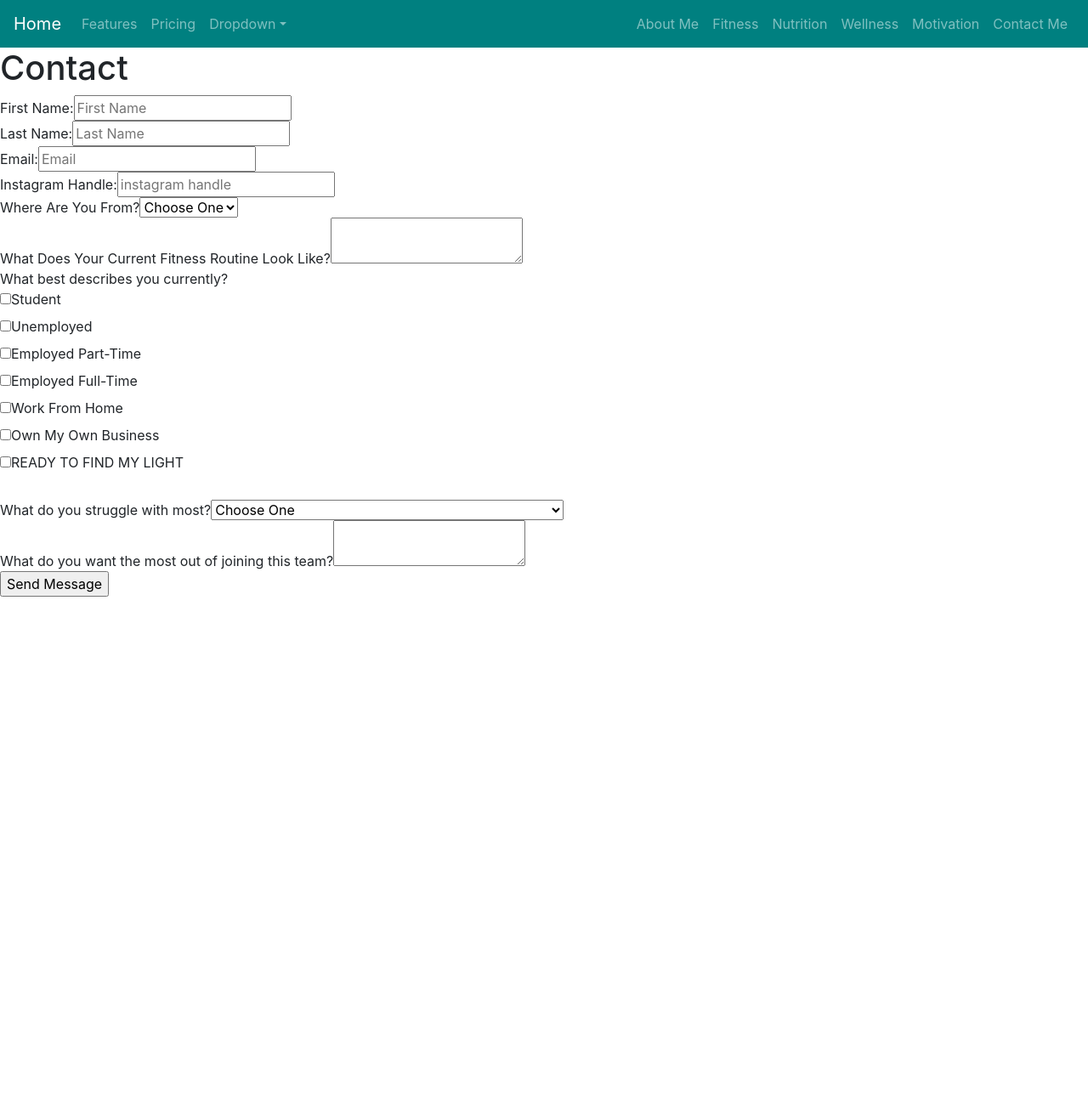
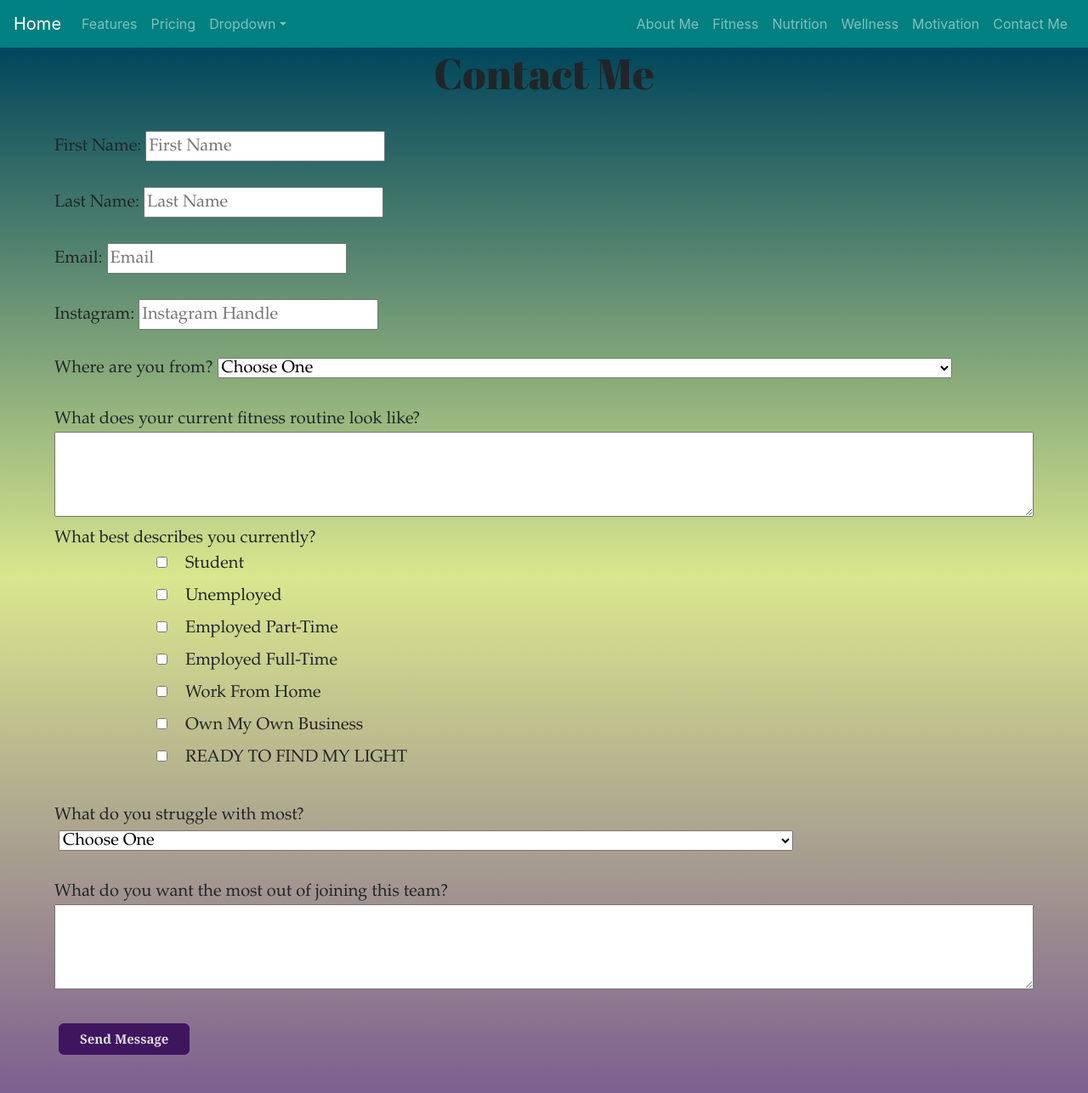
Before and after one commit to travisprol0/coaching-frontend, a React (Create React App) app: page /contact-me in a window 1280 px wide. Shown: the top 1286 px of the page at 85% size. Before the commit the page ends 800 px from the top, so only its background shows below. Built offline with nearby package versions, Linux system fonts and the light colour scheme.

Commit message:
contact and about styling

```diff
--- a/src/components/AboutMe.js
+++ b/src/components/AboutMe.js
@@ -4,7 +4,7 @@ import "../css/mobile/AboutMeMobile.css"
 
 const AboutMe = (props) => {
   return (
-    <>
+    <div className="info">
       <h1 className="about-me-title">About Me</h1>
       <p className="about-me-paragraph">
         Thanks for reaching out about joining my team. I am so thrilled to start
@@ -32,7 +32,7 @@ const AboutMe = (props) => {
         For more information, fill out the form below and I look forward to
         chatting with you!
       </p>
-    </>
+    </div>
   )
 }
 
--- a/src/components/Contact.js
+++ b/src/components/Contact.js
@@ -1,10 +1,11 @@
 import React from "react";
 import InfoForm from "../forms/InfoForm";
+import "../css/web/InfoForm.css";
+import "../css/mobile/InfoFormMobile.css";
 
 const Contact = () => {
   return (
-    <div>
-      <h1>Contact</h1>
+    <div className="contact-div">
       <InfoForm />
     </div>
   );
--- a/src/css/mobile/AboutMeMobile.css
+++ b/src/css/mobile/AboutMeMobile.css
@@ -5,4 +5,9 @@
     margin-right: auto;
     width: 75%;
   }
+
+  .info {
+    height: 100%;
+    background-image: linear-gradient(to bottom, rgb(0, 70, 92), rgba(205, 223, 104, 0.753),  rgb(202, 158, 77), rgb(123, 92, 144));
+  }
 }
--- a/src/css/mobile/InfoFormMobile.css
+++ b/src/css/mobile/InfoFormMobile.css
@@ -0,0 +1,29 @@
+.contact-div {
+  background-image: linear-gradient(to bottom, rgb(0, 70, 92), rgba(205, 223, 104, 0.753), rgb(123, 92, 144));
+}
+
+.form-div {
+  width: 90%;
+  margin: auto;
+  font-family: "Bodoni MT", Didot, "Didot LT STD", "Hoefler Text", Garamond,
+    "Times New Roman", serif;
+  font-size: 20px;
+  margin-top: 3%;
+}
+
+.form-div select {
+  margin-left: 5px;
+  width: 75%;
+}
+
+.success-paragraph {
+  display: block;
+  margin-left: auto;
+  margin-right: auto;
+  width: 75%;
+  font-family: "Bodoni MT", Didot, "Didot LT STD", "Hoefler Text", Garamond,
+    "Times New Roman", serif;
+  font-size: 20px;
+  text-align: center;
+  margin-top: 15%;
+}
--- a/src/css/web/AboutMe.css
+++ b/src/css/web/AboutMe.css
@@ -1,3 +1,10 @@
+.info {
+    height: 100vh;
+    width: 100vw;
+    background-image: url(../../images/sunset.jpg);
+    background-size: cover;
+  }
+
 .about-me-title {
     font-family: "Abril Fatface";
     font-size: 50px;
@@ -5,7 +12,6 @@
     margin-left: auto;
     margin-right: auto;
     text-align: center;
-    margin-top: 2%;
 }
 
 .about-me-paragraph {
@@ -16,4 +22,5 @@
     font-family: "Bodoni MT", Didot, "Didot LT STD", "Hoefler Text", Garamond,
     "Times New Roman", serif;
     font-size: 25px;
+    color:rgb(3, 29, 29);
 }
--- a/src/css/web/Home.css
+++ b/src/css/web/Home.css
@@ -56,54 +56,46 @@
 }
 
 .get-started {
-  box-shadow: inset 0px 1px 0px 0px #d9fbbe;
-  background: linear-gradient(to bottom, #85b319 5%, #a5cc52 100%);
-  background-color: #85b319;
-  border-radius: 6px;
-  border: 1px solid #83c41a;
-  display: inline-block;
-  cursor: pointer;
-  color: #ffffff;
-  font-family: Arial;
-  font-size: 15px;
-  font-weight: bold;
-  padding: 6px 24px;
-  text-decoration: none;
-  text-shadow: 0px 1px 0px #e5fcc0;
+	background-color:#3f155f;
+	border-radius:6px;
+	border:1px solid #3f155f;
+	display:inline-block;
+	cursor:pointer;
+	color:#dddddd;
+	font-family:Georgia;
+	font-size:15px;
+	font-weight:bold;
+	padding:6px 24px;
+  text-decoration:none;
   margin-top: 285px;
 }
 .get-started:hover {
-  background: linear-gradient(to bottom, #a5cc52 5%, #85b319 100%);
-  background-color: #a5cc52;
+	background-color:#c2aaf0;
 }
 .get-started:active {
-  position: relative;
-  top: 1px;
+	position:relative;
+	top:1px;
 }
 
 .contact-me {
-  box-shadow: inset 0px 1px 0px 0px #d9fbbe;
-  background: linear-gradient(to bottom, #85b319 5%, #a5cc52 100%);
-  background-color: #85b319;
-  border-radius: 6px;
-  border: 1px solid #83c41a;
-  display: inline-block;
-  cursor: pointer;
-  color: #ffffff;
-  font-family: Arial;
-  font-size: 15px;
-  font-weight: bold;
-  padding: 6px 24px;
-  text-decoration: none;
-  text-shadow: 0px 1px 0px #e5fcc0;
+	background-color:#3f155f;
+	border-radius:6px;
+	border:1px solid #3f155f;
+	display:inline-block;
+	cursor:pointer;
+	color:#dddddd;
+	font-family:Georgia;
+	font-size:15px;
+	font-weight:bold;
+	padding:6px 24px;
+  text-decoration:none;
   margin-top: 285px;
   margin-left: 10px;
 }
 .contact-me:hover {
-  background: linear-gradient(to bottom, #a5cc52 5%, #85b319 100%);
-  background-color: #a5cc52;
+	background-color:#c2aaf0;
 }
 .contact-me:active {
-  position: relative;
-  top: 1px;
+	position:relative;
+	top:1px;
 }
--- a/src/css/web/InfoForm.css
+++ b/src/css/web/InfoForm.css
@@ -1,3 +1,38 @@
+.contact-me-header {
+    font-family: "Abril Fatface";
+    font-size: 50px;
+    text-align: center;
+}
+
+.form-div {
+  width: 33%;
+  margin: auto;
+  font-family: "Bodoni MT", Didot, "Didot LT STD", "Hoefler Text", Garamond,
+    "Times New Roman", serif;
+  font-size: 20px;
+  margin-top: 3%
+}
+
+.form-div input {
+  margin-left: 5px;
+}
+.form-div select {
+  margin-left: 5px;
+  width: 30%
+}
+.form-div textarea {
+  width: 100%;
+  height: 100px;
+}
+
+.checkbox {
+    margin-left: 10%;
+}
+
+.checkbox label {
+    margin-left: 2%;
+}
+
 .success-paragraph {
   display: block;
   margin-left: auto;
@@ -6,5 +41,28 @@
   font-family: "Bodoni MT", Didot, "Didot LT STD", "Hoefler Text", Garamond,
     "Times New Roman", serif;
   font-size: 30px;
-    text-align: center
+  text-align: center;
+  margin-top: 5%;
 }
+
+
+.submit-button {
+	background-color:#3f155f;
+	border-radius:6px;
+	border:1px solid #3f155f;
+	display:inline-block;
+	cursor:pointer;
+	color:#dddddd;
+	font-family:Georgia;
+	font-size:15px;
+	font-weight:bold;
+	padding:6px 24px;
+  text-decoration:none;
+}
+.submit-button:hover {
+	background-color:#c2aaf0;
+}
+.submit-button:active {
+	position:relative;
+	top:1px;
+}
--- a/src/forms/InfoForm.js
+++ b/src/forms/InfoForm.js
@@ -1,7 +1,7 @@
-import React from "react"
-import emailjs from "emailjs-com"
-import "../css/web/InfoForm.css"
-import "../css/mobile/InfoFormMobile.css"
+import React from "react";
+import emailjs from "emailjs-com";
+import "../css/web/InfoForm.css";
+import "../css/mobile/InfoFormMobile.css";
 
 class InfoForm extends React.Component {
   state = {
@@ -16,20 +16,21 @@ class InfoForm extends React.Component {
     userStruggle: "",
     wantMost: "",
     success: "pre email",
-  }
+  };
 
   changeHandler = (e) => {
-    this.setState({ [e.target.name]: e.target.value })
-  }
+    this.setState({ [e.target.name]: e.target.value });
+  };
 
   check = (e) => {
-    this.setState({ [e.target.name]: e.target.value })
-  }
+    this.setState({ [e.target.name]: e.target.value });
+  };
 
   whatCountry = () => {
     if (this.state.location === "Other") {
       return (
         <>
+          <br></br>
           <br></br>
           <span>
             Type Your Country:
@@ -42,14 +43,15 @@ class InfoForm extends React.Component {
             ></input>
           </span>
         </>
-      )
+      );
     }
-  }
+  };
 
   struggle = () => {
     if (this.state.struggle === "Other") {
       return (
         <>
+          <br></br>
           <br></br>
           <span>
             What do you struggle with?:
@@ -61,15 +63,18 @@ class InfoForm extends React.Component {
             ></textarea>
           </span>
         </>
-      )
+      );
     }
-  }
+  };
 
   renderForm = () => {
     if (this.state.success === "pre email") {
       return (
+        <>
+          <h1 className="contact-me-header">Contact Me</h1>
+          <div className="form-div">
             <form onSubmit={this.sendEmail}>
-          <span>
+              <span className="first-name">
                 First Name:
                 <input
                   type="text"
@@ -80,7 +85,8 @@ class InfoForm extends React.Component {
                 ></input>
               </span>
               <br></br>
-          <span>
+              <br></br>
+              <span className="last-name">
                 Last Name:
                 <input
                   type="text"
@@ -91,7 +97,8 @@ class InfoForm extends React.Component {
                 ></input>
               </span>
               <br></br>
-          <span>
+              <br></br>
+              <span className="email">
                 Email:
                 <input
                   type="text"
@@ -102,19 +109,21 @@ class InfoForm extends React.Component {
                 ></input>
               </span>
               <br></br>
-          <span>
-            Instagram Handle:
+              <br></br>
+              <span className="instagram">
+                Instagram:
                 <input
                   type="text"
                   name="instagram"
                   value={this.state.instagram}
-              placeholder="instagram handle"
+                  placeholder="Instagram Handle"
                   onChange={this.changeHandler}
                 ></input>
               </span>
               <br></br>
+              <br></br>
               <span>
-            Where Are You From?
+                Where are you from?
                 <select
                   name="location"
                   value={this.state.location}
@@ -129,8 +138,10 @@ class InfoForm extends React.Component {
               </span>
               {this.whatCountry()}
               <br></br>
+              <br></br>
               <span>
-            What Does Your Current Fitness Routine Look Like?
+                What does your current fitness routine look like?
+                <br></br>
                 <textarea
                   type="text"
                   name="currentFitnessRoutine"
@@ -142,6 +153,7 @@ class InfoForm extends React.Component {
               <span>
                 What best describes you currently?
                 <br></br>
+                <div className="checkbox">
                   <input
                     type="checkbox"
                     value="Student"
@@ -197,7 +209,7 @@ class InfoForm extends React.Component {
                     onChange={this.check}
                   ></input>
                   <label for="profession7">READY TO FIND MY LIGHT</label>
-            <br></br>
+                </div>
               </span>
               <br></br>
               <span>
@@ -219,6 +231,7 @@ class InfoForm extends React.Component {
               </span>
               {this.struggle()}
               <br></br>
+              <br></br>
               <span>
                 What do you want the most out of joining this team?
                 <textarea
@@ -229,15 +242,22 @@ class InfoForm extends React.Component {
                 ></textarea>
               </span>
               <br></br>
-          <input type="submit" value="Send Message"></input>
+              <br></br>
+              <input className="submit-button" type="submit" value="Send Message"></input>
             </form>
-      )
+              <br></br>
+              <br></br>
+          </div>
+        </>
+      );
     } else if (this.state.success === "false") {
       return (
         <>
+          <h1 className="contact-me-header">Contact Me</h1>
           <h1>Sorry, something went wrong. Please try again!</h1>
+          <div className="form-div">
             <form onSubmit={this.sendEmail}>
-            <span>
+              <span className="first-name">
                 First Name:
                 <input
                   type="text"
@@ -248,7 +268,8 @@ class InfoForm extends React.Component {
                 ></input>
               </span>
               <br></br>
-            <span>
+              <br></br>
+              <span className="last-name">
                 Last Name:
                 <input
                   type="text"
@@ -259,7 +280,8 @@ class InfoForm extends React.Component {
                 ></input>
               </span>
               <br></br>
-            <span>
+              <br></br>
+              <span className="email">
                 Email:
                 <input
                   type="text"
@@ -270,19 +292,21 @@ class InfoForm extends React.Component {
                 ></input>
               </span>
               <br></br>
-            <span>
-              Instagram Handle:
+              <br></br>
+              <span className="instagram">
+                Instagram:
                 <input
                   type="text"
                   name="instagram"
                   value={this.state.instagram}
-                placeholder="instagram handle"
+                  placeholder="Instagram Handle"
                   onChange={this.changeHandler}
                 ></input>
               </span>
               <br></br>
+              <br></br>
               <span>
-              Where Are You From?
+                Where are you from?
                 <select
                   name="location"
                   value={this.state.location}
@@ -297,8 +321,10 @@ class InfoForm extends React.Component {
               </span>
               {this.whatCountry()}
               <br></br>
+              <br></br>
               <span>
-              What Does Your Current Fitness Routine Look Like?
+                What does your current fitness routine look like?
+                <br></br>
                 <textarea
                   type="text"
                   name="currentFitnessRoutine"
@@ -310,6 +336,7 @@ class InfoForm extends React.Component {
               <span>
                 What best describes you currently?
                 <br></br>
+                <div className="checkbox">
                   <input
                     type="checkbox"
                     value="Student"
@@ -365,7 +392,7 @@ class InfoForm extends React.Component {
                     onChange={this.check}
                   ></input>
                   <label for="profession7">READY TO FIND MY LIGHT</label>
-              <br></br>
+                </div>
               </span>
               <br></br>
               <span>
@@ -387,6 +414,7 @@ class InfoForm extends React.Component {
               </span>
               {this.struggle()}
               <br></br>
+              <br></br>
               <span>
                 What do you want the most out of joining this team?
                 <textarea
@@ -397,10 +425,14 @@ class InfoForm extends React.Component {
                 ></textarea>
               </span>
               <br></br>
-            <input type="submit" value="Send Message"></input>
+              <br></br>
+              <input className="submit-button" type="submit" value="Send Message"></input>
             </form>
+              <br></br>
+              <br></br>
+          </div>
         </>
-      )
+      );
     } else if (this.state.success === "true") {
       return (
         <p className="success-paragraph">
@@ -408,31 +440,36 @@ class InfoForm extends React.Component {
           decision to make YOU a priority! I look forward to talking to you more
           about your wellness journey!
         </p>
+      );
+    }
+  };
+
+  sendEmail = (e) => {
+    e.preventDefault();
+    //  first argument below: service_4fh66ju
+    emailjs
+      .sendForm(
+        "service_4fh66ju",
+        "template_oik5t0k",
+        e.target,
+        "user_qGTcZI0dV3MS1J6d7CirL"
       )
+      .then(
+        (result) => {
+          console.log(result.text);
+          this.setState({ success: "true" });
+        },
+        (error) => {
+          console.log(error.text);
+          this.setState({ success: "false" });
+        }
+      );
+  };
+
+  render() {
+    // console.log(this.state.success)
+    return this.renderForm();
   }
 }
 
-  sendEmail = (e) => {
-    e.preventDefault()
-    //  first argument below: service_4fh66ju
-    emailjs
-      .sendForm("service_4fh66ju", "template_oik5t0k", e.target, "user_qGTcZI0dV3MS1J6d7CirL")
-      .then(
-        (result) => {
-          console.log(result.text)
-          this.setState({ success: "true" })
-        },
-        (error) => {
-          console.log(error.text)
-          this.setState({ success: "false" })
-        }
-      )
-  }
-
-  render() {
-    // console.log(this.state.success)
-    return this.renderForm()
-  }
-}
-
-export default InfoForm
+export default InfoForm;
```
Also changed, not shown: 1 other file (tests, documents, lock files or other folders). Lines whose indentation alone changed are shown as unchanged.
